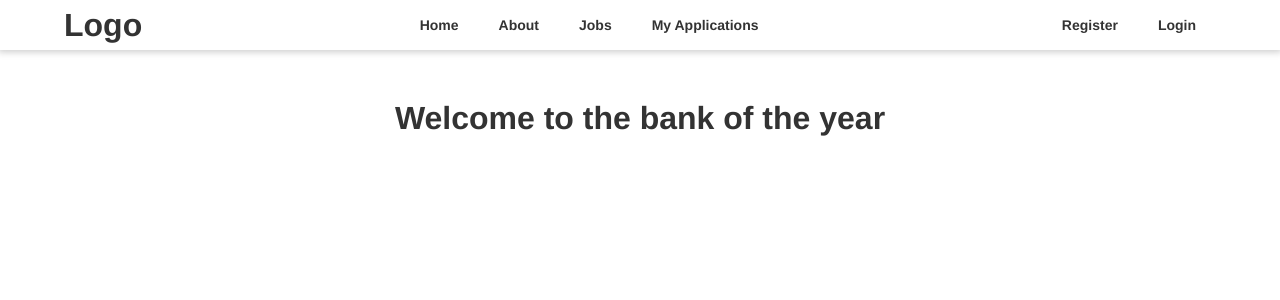
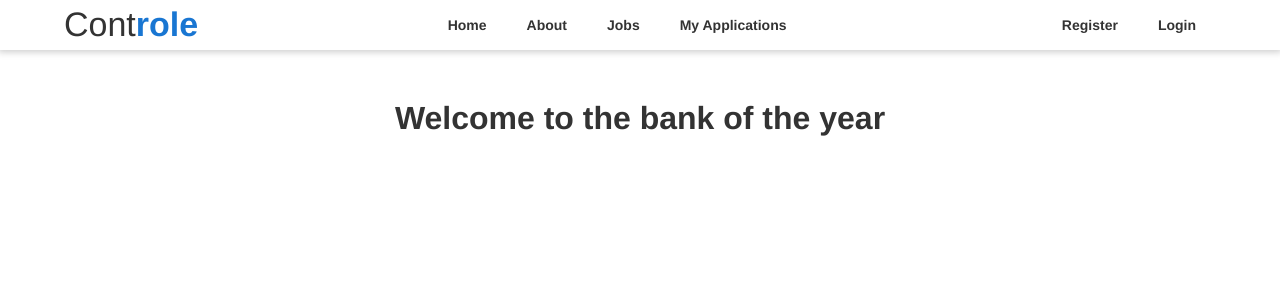
Before and after one commit to bnGil/controle, a React (Create React App) app in the folder client/: page / in a window 1280 px wide. Shown: the top 300 px of the page. Built offline with nearby package versions, Linux system fonts and the light colour scheme.

Commit message:
added style to logo

```diff
--- a/client/src/components/navbar/Navigation.jsx
+++ b/client/src/components/navbar/Navigation.jsx
@@ -6,7 +6,9 @@ function Navigation({ user, logout }) {
   return (
     <div className="navbar-container">
       <nav className="navbar">
-        <h1>Logo</h1>
+        <NavLink className="logo" exact to="/">
+          Cont<span>role</span>
+        </NavLink>
         <div className="links-container">
           <NavLink className="navlink" exact to="/">
             Home
--- a/client/src/components/navbar/navigation.css
+++ b/client/src/components/navbar/navigation.css
@@ -5,6 +5,17 @@
   justify-content: center;
   align-items: center;
   box-shadow: 0 0 7px 2px #ccc;
+}
+
+.logo {
+  font-size: 34px;
+  text-decoration: none;
+  color: #333;
+}
+
+.logo span {
+  color: #1976d2;
+  font-weight: bold;
 }
 
 .navbar {
```
